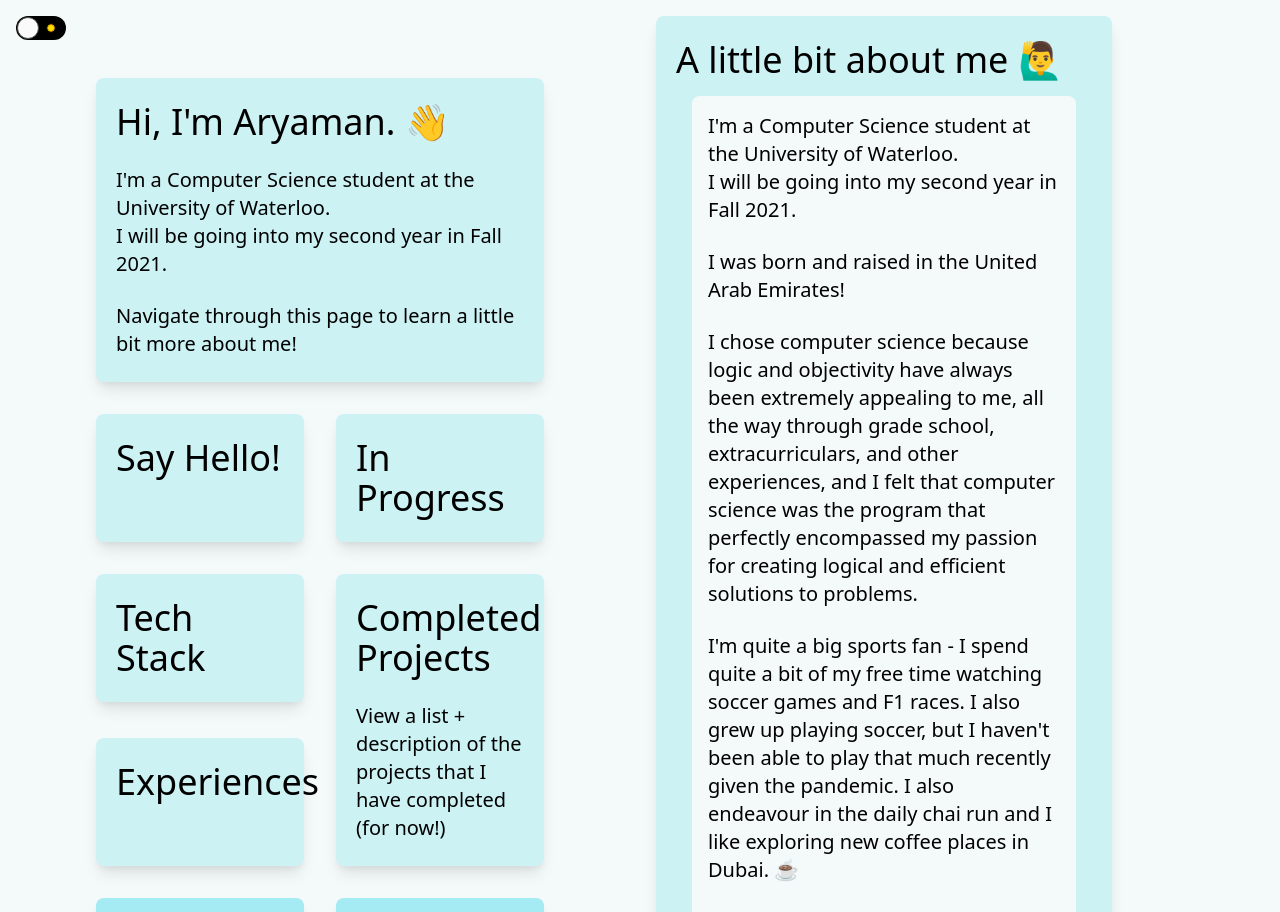
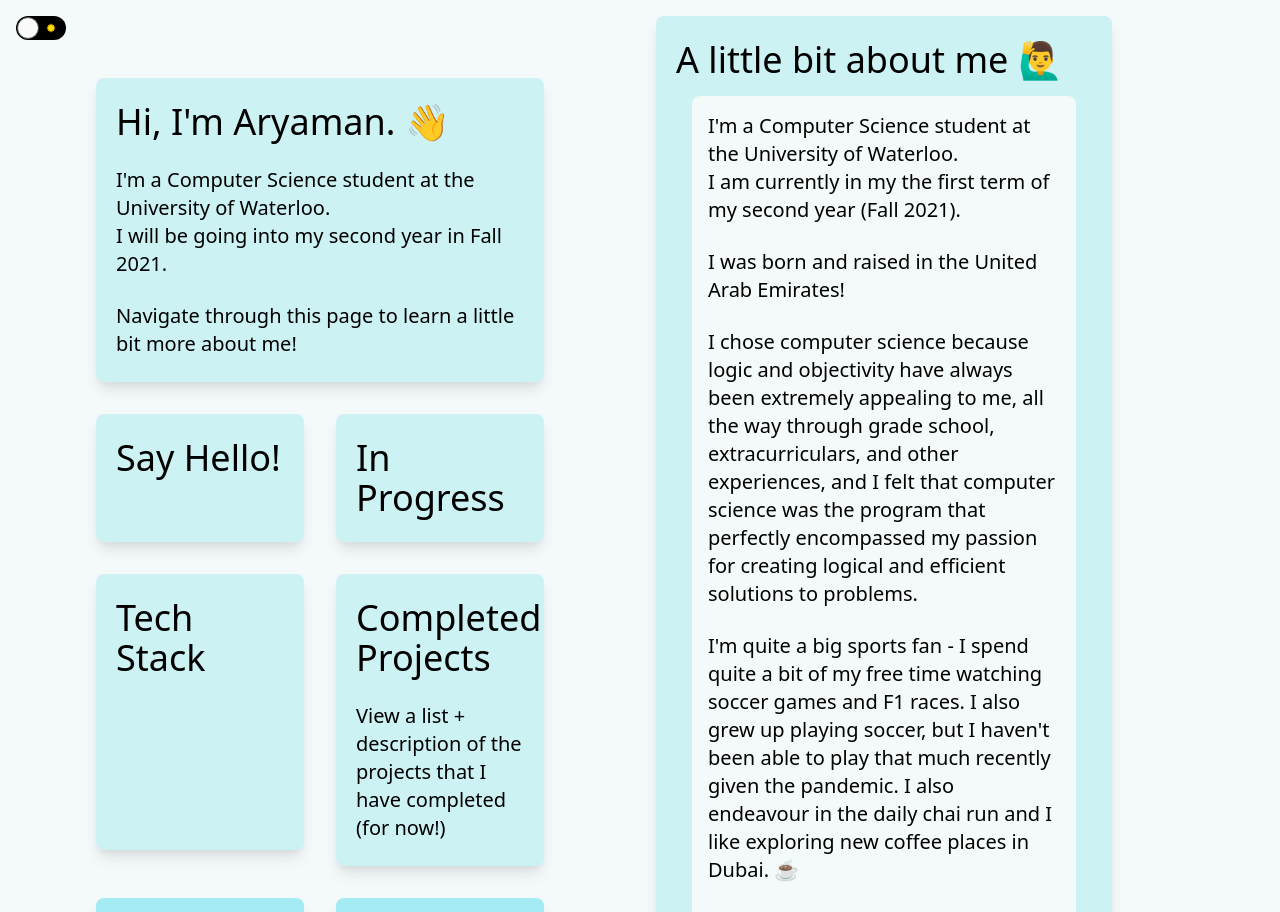
Before and after one commit to ad-world/aryaman-dev-v2, a React (Create React App) app: page / in a window 1280 px wide. Shown: the top 912 px of the page. Built offline with nearby package versions, Linux system fonts and the light colour scheme.

Commit message:
Content updates

```diff
--- a/src/pages/About.js
+++ b/src/pages/About.js
@@ -1,37 +1,41 @@
-import React from 'react'
+import React from 'react';
 
-import Emoji from '../components/Emoji'
+import Emoji from '../components/Emoji';
 
-export default function About() {
+export default function About () {
 	return (
 		<div className=" flex flex-wrap items-start items-center align-middle transition duration-300">
 			<div className="w-full flex flex-col p-4 sm:w-full lg:w-full justify-center content-center align-middle">
 				<div className="md:w-3/4 sm:w-full flex-1 px-5 py-6 rounded-lg shadow-lg h-1/4 bg-sky-light dark:bg-grey-dark object-contain">
-                    <p className="text-4xl">A little bit about me <Emoji label="about" symbol="🙋‍♂️" /></p>
+					<p className="text-4xl">
+						A little bit about me <Emoji label="about" symbol="🙋‍♂️" />
+					</p>
 					<div className="p-4 m-4 bg-white dark:bg-grey-light rounded-lg">
 						<p className="text-xl">I'm a Computer Science student at the University of Waterloo.</p>
-                        <p className="text-xl">I will be going into my second year in Fall 2021.</p>
-                        <br></br>
+						<p className="text-xl">I am currently in my the first term of my second year (Fall 2021).</p>
+						<br />
 						<p className="text-xl">I was born and raised in the United Arab Emirates!</p>
-                        <br></br>
+						<br />
 						<p className="text-xl">
-                            I chose computer science because logic and objectivity have always been extremely appealing to me,
-                            all the way through grade school, extracurriculars, and other experiences, and I felt that computer science was the
-                            program that perfectly encompassed my passion for creating logical and efficient solutions to problems. </p>
-                        <br></br>
+							I chose computer science because logic and objectivity have always been extremely appealing
+							to me, all the way through grade school, extracurriculars, and other experiences, and I felt
+							that computer science was the program that perfectly encompassed my passion for creating
+							logical and efficient solutions to problems.{' '}
+						</p>
+						<br />
 						<p className="text-xl">
-                            I'm quite a big sports fan - I spend quite a bit of my free time watching soccer games and F1 races. I also
-                            grew up playing soccer, but I haven't been able to play that much recently given the pandemic. I also endeavour
-                            in the daily chai run and I like exploring new coffee places in Dubai. <Emoji label="coffee" symbol="☕"/>
+							I'm quite a big sports fan - I spend quite a bit of my free time watching soccer games and
+							F1 races. I also grew up playing soccer, but I haven't been able to play that much recently
+							given the pandemic. I also endeavour in the daily chai run and I like exploring new coffee
+							places in Dubai. <Emoji label="coffee" symbol="☕" />
 						</p>
-                        <br></br>
+						<br />
 						<p className="text-xl">
 							Anyways, I'd love to connect! Go to the "Say Hello" section to see where you can find me.
 						</p>
 					</div>
-
 				</div>
 			</div>
 		</div>
-    )
+	);
 }
--- a/src/pages/Header.js
+++ b/src/pages/Header.js
@@ -64,12 +64,12 @@ export default function Header () {
 								>
 									<p className="text-4xl">Tech Stack</p>
 								</div>
-								<div
+								{/* <div
 									className="mt-5 text-black dark:text-white flex-1 px-5 py-6 rounded-lg shadow-lg sm:h-1/4 md:h-full bg-sky-light dark:bg-grey-dark hover:bg-sky-dark dark:hover:bg-blue-light transition duration-300"
 									onClick={() => setCurrent(<Skills />)}
 								>
 									<p className="text-4xl">Experiences</p>
-								</div>
+								</div> */}
 							</div>
 							<div className="w-full flex flex-col p-4 w-full xl:w-1/2 nice-cursor">
 								<div
```
Lines whose indentation alone changed are shown as unchanged.
